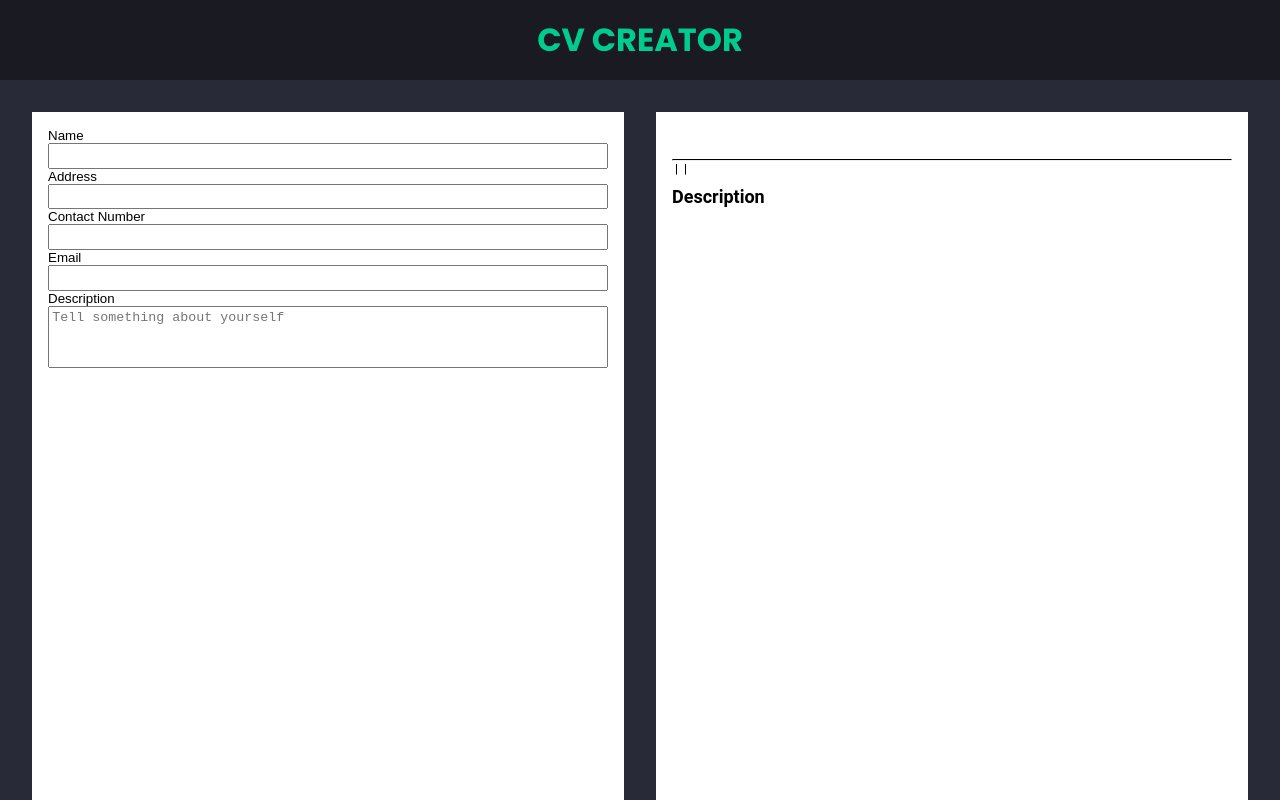
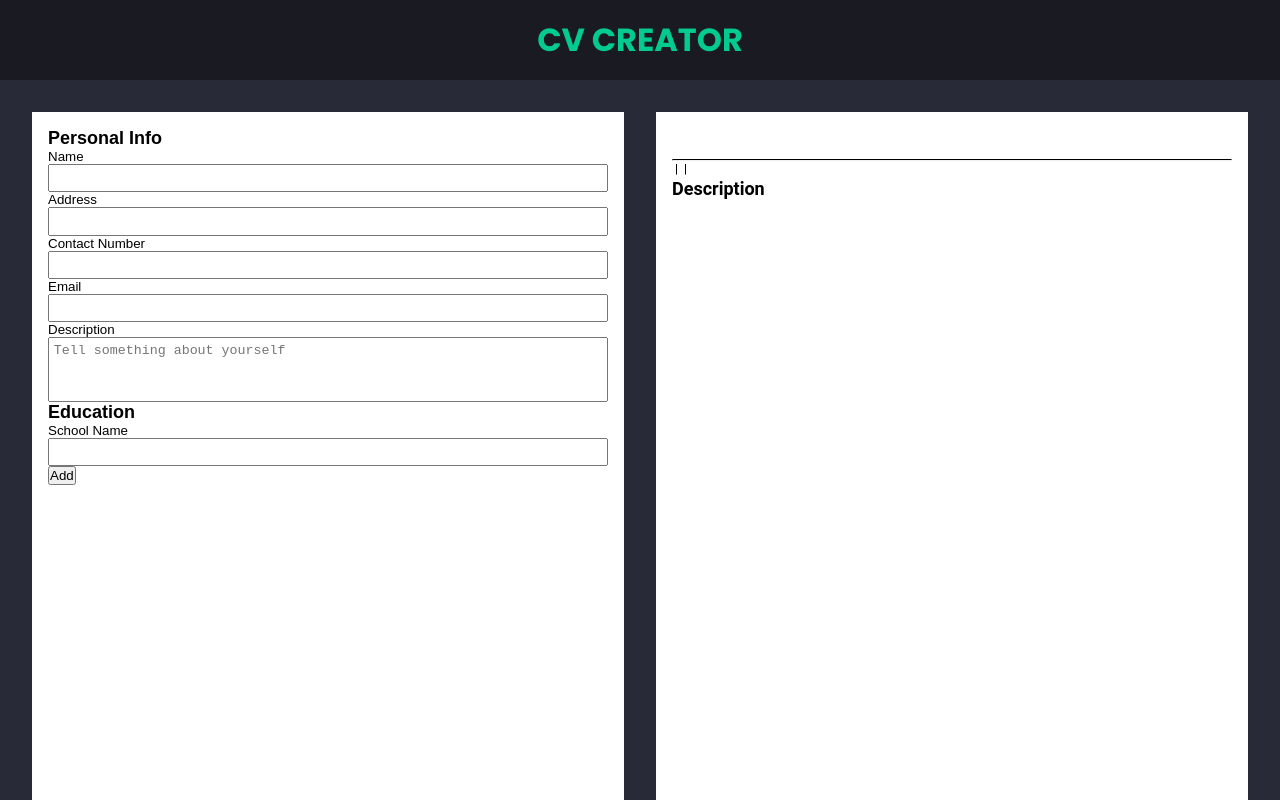
Before and after one commit to Sanjero20/cv-application, a React (Vite) app: page / in a window 1280 px wide. Shown: the top 800 px of the page. Built offline with nearby package versions, Linux system fonts and the light colour scheme; a web font is replaced by a local one.

Commit message:
allow adding new input fields

```diff
--- a/src/components/Main.jsx
+++ b/src/components/Main.jsx
@@ -1,6 +1,8 @@
 import React, { Component } from 'react';
+import Resume from './Resume';
+
 import Personal from './form/Personal';
-import Resume from './Resume';
+import Education from './form/Education';
 
 export class Main extends Component {
   constructor(props) {
@@ -16,7 +18,11 @@ export class Main extends Component {
         email: '',
         description: '',
       },
-      education: [],
+      education: [
+        {
+          schoolName: '',
+        },
+      ],
       workExperience: [],
     };
   }
@@ -31,12 +37,21 @@ export class Main extends Component {
     });
   };
 
+  addEducField = () => {
+    this.setState({
+      education: [...this.state.education, { schoolName: '' }],
+    });
+  };
+
   render() {
     return (
       <main>
         <form id="cv-builder">
-          <Personal inputHandler={this.inputHandler}></Personal>
-          {/* Educational Experience */}
+          <Personal inputHandler={this.inputHandler} />
+          <Education
+            education={this.state.education}
+            addField={this.addEducField}
+          />
           {/* Practical Experience */}
         </form>
         <Resume data={this.state}></Resume>
--- a/src/components/Resume.jsx
+++ b/src/components/Resume.jsx
@@ -10,7 +10,7 @@ class Resume extends Component {
     return (
       <div className="Resume">
         <PersonalDisplay data={personalInfo}></PersonalDisplay>
-        {/* Skills */}
+
         {/* Work Experience */}
         {/* Education  */}
       </div>
--- /dev/null
+++ b/src/components/form/Education.jsx
@@ -0,0 +1,35 @@
+import React, { Component } from 'react';
+
+export class Education extends Component {
+  constructor(props) {
+    super(props);
+    this.addField = this.props.addField;
+  }
+
+  renderInputFields = (array) => {
+    return array.map((name, index) => (
+      <fieldset key={index}>
+        <label htmlFor=""> School Name</label>
+        <input type="text" />
+      </fieldset>
+    ));
+  };
+
+  render() {
+    const { education } = this.props;
+
+    return (
+      <section>
+        <h3 className="title">Education</h3>
+
+        {/* Render education fields */}
+        {this.renderInputFields(education)}
+        <button type="button" onClick={this.addField}>
+          Add
+        </button>
+      </section>
+    );
+  }
+}
+
+export default Education;
--- a/src/components/form/Personal.jsx
+++ b/src/components/form/Personal.jsx
@@ -5,7 +5,9 @@ class Personal extends Component {
     const { inputHandler } = this.props;
 
     return (
-      <div>
+      <section>
+        <h3 className="title">Personal Info</h3>
+
         <fieldset>
           <label htmlFor="name">Name</label>
           <input type="text" id="name" onChange={inputHandler} />
@@ -34,7 +36,7 @@ class Personal extends Component {
             placeholder="Tell something about yourself"
           ></textarea>
         </fieldset>
-      </div>
+      </section>
     );
   }
 }
--- a/src/styles/App.css
+++ b/src/styles/App.css
@@ -39,6 +39,7 @@ main {
   box-sizing: border-box;
   background-color: white;
   width: 100%;
+  min-height: 100vh;
   padding: 1em;
 }
 
@@ -50,7 +51,7 @@ fieldset {
 
 textarea,
 input {
-  padding: 0.25em;
+  padding: 0.35em;
 }
 
 textarea {
@@ -66,9 +67,4 @@ label {
   main {
     flex-direction: column;
   }
-
-  .Resume,
-  #cv-builder {
-    min-height: 80vh;
-  }
 }
--- a/src/styles/Resume.css
+++ b/src/styles/Resume.css
@@ -33,7 +33,7 @@ hr {
 ul.personal-info {
   display: flex;
   gap: 0.25em;
-  margin-bottom: 0.5em;
+  /* margin-bottom: 0.5em; */
 }
 
 ul.personal-info > li {
```
